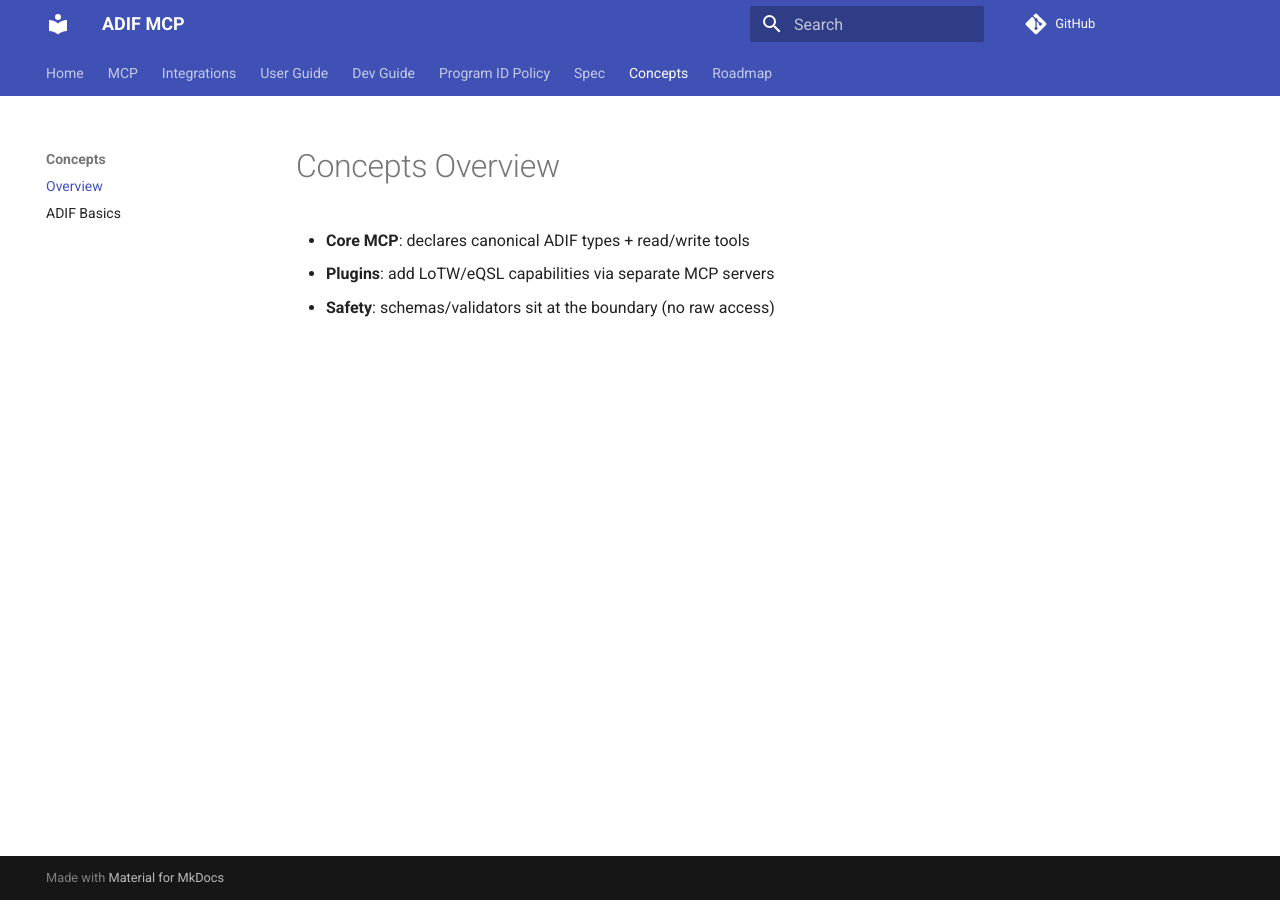
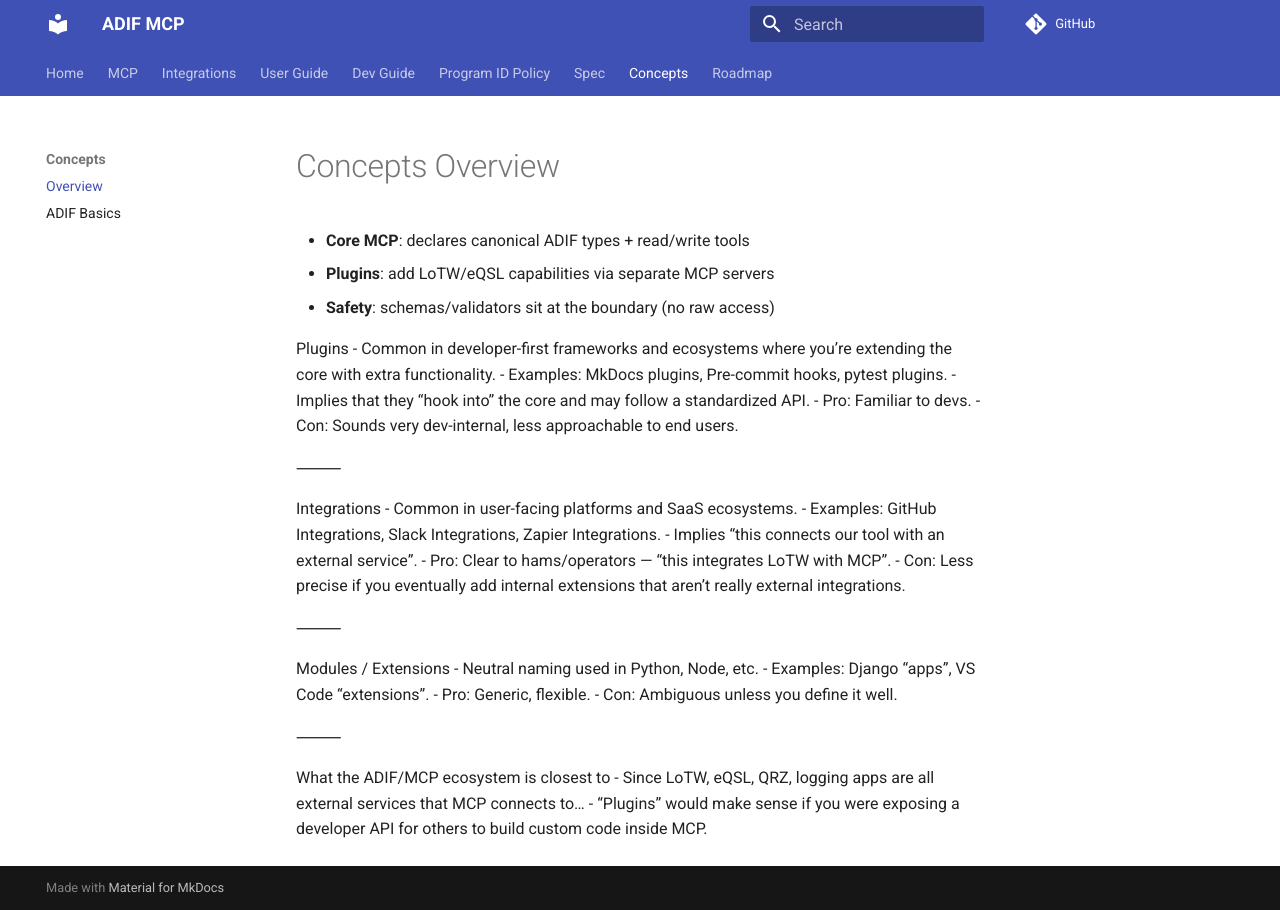
Before and after one commit to KI7MT/adif-mcp, an MkDocs documentation site: the page built from docs/concepts/overview.md, in a window 1280 px wide. Built offline with MkDocs 1.6.1 and Material for MkDocs 9.7.7, drawn with Linux system fonts in a browser that asks for light colours; comment, search, counter and statistics services are not loaded.

Commit message:
docs(fix): Tidy up docs re-directs for lotw and eqsl

```diff
--- a/docs/concepts/overview.md
+++ b/docs/concepts/overview.md
@@ -3,3 +3,33 @@
 - **Core MCP**: declares canonical ADIF types + read/write tools
 - **Plugins**: add LoTW/eQSL capabilities via separate MCP servers
 - **Safety**: schemas/validators sit at the boundary (no raw access)
+
+Plugins
+- Common in developer-first frameworks and ecosystems where you’re extending the core with extra functionality.
+- Examples: MkDocs plugins, Pre-commit hooks, pytest plugins.
+- Implies that they “hook into” the core and may follow a standardized API.
+- Pro: Familiar to devs.
+- Con: Sounds very dev-internal, less approachable to end users.
+
+⸻
+
+Integrations
+- Common in user-facing platforms and SaaS ecosystems.
+- Examples: GitHub Integrations, Slack Integrations, Zapier Integrations.
+- Implies “this connects our tool with an external service”.
+- Pro: Clear to hams/operators — “this integrates LoTW with MCP”.
+- Con: Less precise if you eventually add internal extensions that aren’t really external integrations.
+
+⸻
+
+Modules / Extensions
+- Neutral naming used in Python, Node, etc.
+- Examples: Django “apps”, VS Code “extensions”.
+- Pro: Generic, flexible.
+- Con: Ambiguous unless you define it well.
+
+⸻
+
+What the ADIF/MCP ecosystem is closest to
+- Since LoTW, eQSL, QRZ, logging apps are all external services that MCP connects to…
+- “Plugins” would make sense if you were exposing a developer API for others to build custom code inside MCP.
--- a/mkdocs.yml
+++ b/mkdocs.yml
@@ -39,8 +39,9 @@ plugins:
   - search
   - redirects:
       redirect_maps:
-        eqsl/index.md: integrations/eqsl/index.md
-        lotw/index.md: integrations/lotw/index.md
+        lotw: integrations/lotw/
+        eqsl: integrations/eqsl/
+
   - mkdocstrings:
       default_handler: python
       handlers:
```
